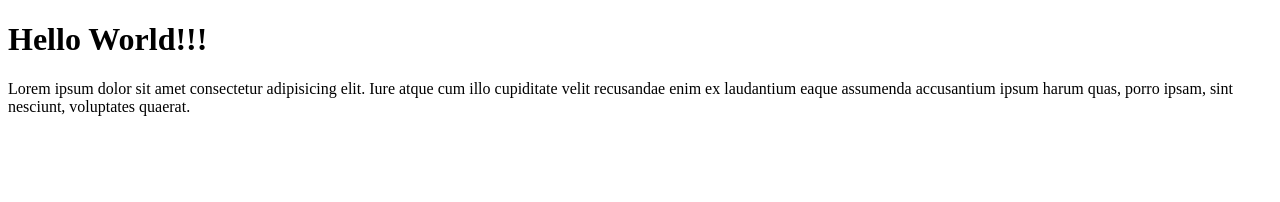
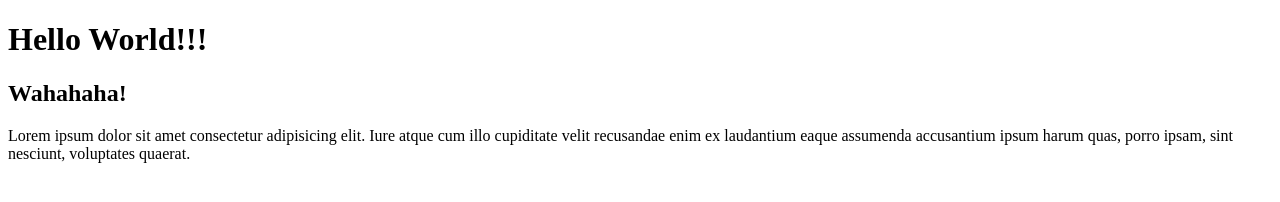
Before and after one commit to svadtya/siva-git-test-2, a plain HTML site: page index.html in a window 1280 px wide. Drawn offline with Linux system fonts and the light colour scheme.

Commit message:
Menambahkan wahahaha

```diff
--- a/index.html
+++ b/index.html
@@ -8,6 +8,7 @@
 </head>
 <body>
     <h1>Hello World!!!</h1>
+    <h2>Wahahaha!</h2>
     <p>Lorem ipsum dolor sit amet consectetur adipisicing elit. Iure atque cum illo cupiditate velit recusandae enim ex laudantium eaque assumenda accusantium ipsum harum quas, porro ipsam, sint nesciunt, voluptates quaerat.</p>
 </body>
 </html>
```
